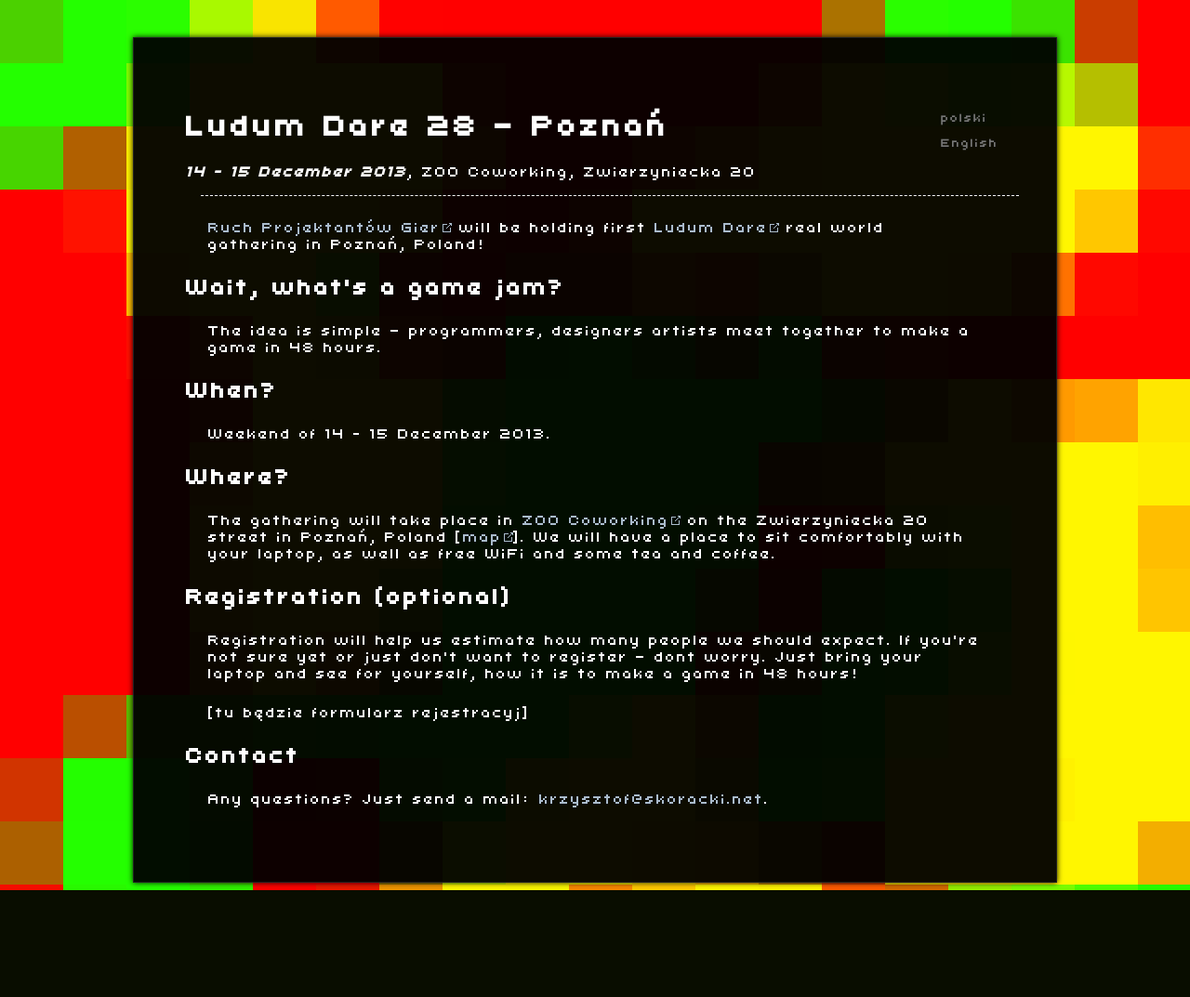
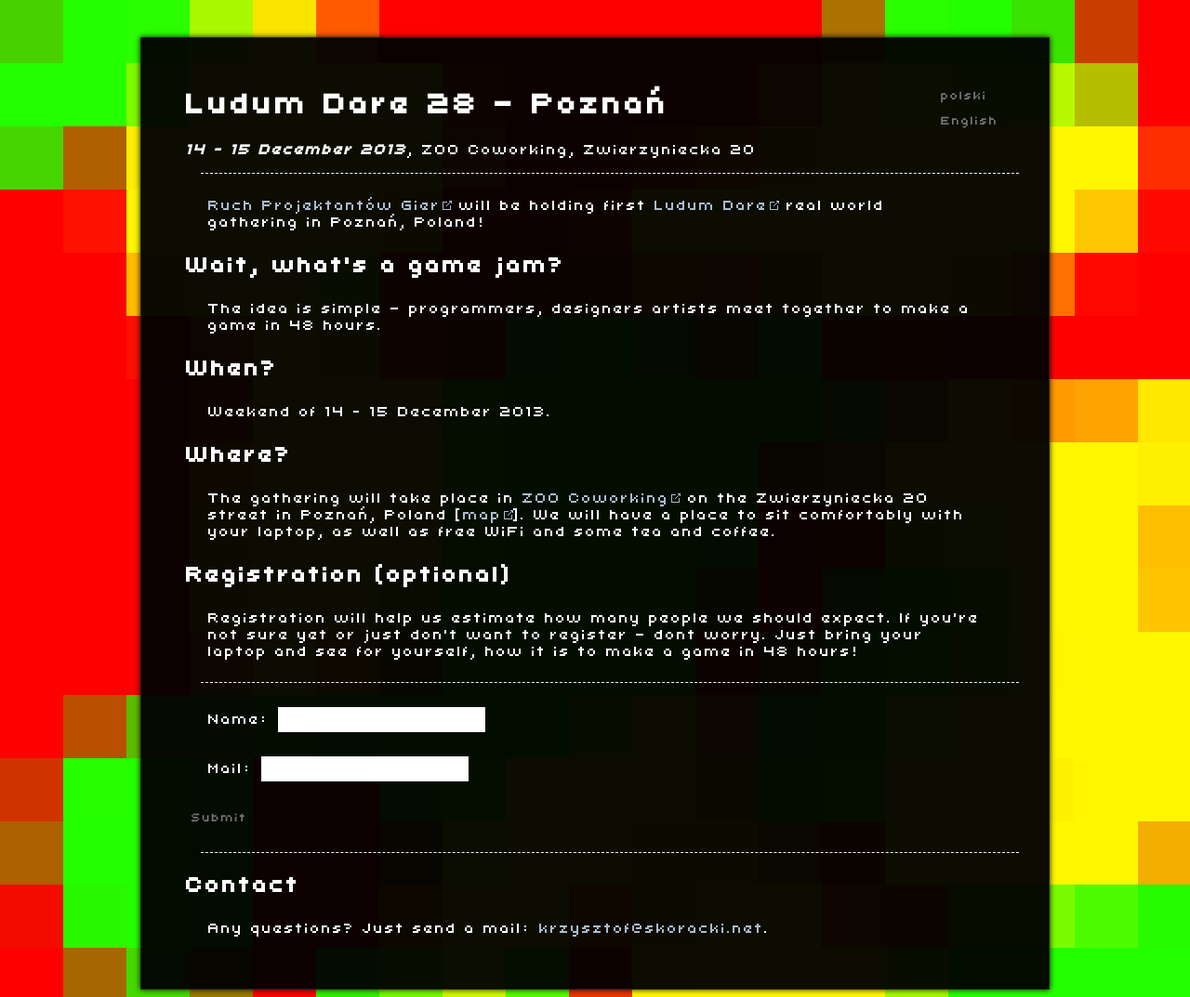
Before and after one commit to esenti/ld-poznan, a Django app: page / in a window 1280 px wide. Shown: the whole page at 93% size. Before the commit the page ends 958 px from the top, so only its background shows below. Run offline with Django 3.2, Linux system fonts and the light colour scheme; some libraries are stand-ins or nearby versions.

Commit message:
Added registration form.

```diff
--- a/ldpoznan/core/static/css/main.css
+++ b/ldpoznan/core/static/css/main.css
@@ -95,7 +95,7 @@ input
 	margin: auto;
 	margin-top: 40px;
 	width: 880px;
-	padding: 3.5em;
+	padding: 2em 3em;
 	border: 1px solid #222222;
 	background: rgba(0, 0, 0, 0.95);
 	box-shadow: 0px 0px 6px rgba(0, 0, 0, 0.95);
@@ -111,7 +111,7 @@ hr
 	margin: 1em;
 }
 
-.language-button
+input[type="submit"]
 {
 	display: inline;
 	border: none;
@@ -120,7 +120,7 @@ hr
 	color: #777777;
 }
 
-.language-button:HOVER
+input[type="submit"]:HOVER
 {
 	color: #ffffff;
 	text-decoration: underline;
@@ -136,3 +136,9 @@ hr
 {
 	float: left;
 }
+
+input[type="text"], input[type="email"]
+{
+	border: 1px solid #000000;
+	border-radius: 0px;
+}
--- a/ldpoznan/core/templates/core/index.html
+++ b/ldpoznan/core/templates/core/index.html
@@ -46,9 +46,15 @@
 {% blocktrans %}Registration will help us estimate how many people we should expect.
 If you're not sure yet or just don't want to register &mdash; dont worry. Just bring your laptop and see for yourself, how it is to make a game in 48 hours!{% endblocktrans %}
 </p>
-<p>[tu będzie formularz rejestracyj]
+<hr>
+<p>
+	<form id="form" action="{% url 'index' %}#form" method="post">
+		{% csrf_token %}
+		{{ form.as_p }}
+		<input type="submit" value="{% trans 'Submit' %}" />
+	</form>
 </p>
-
+<hr>
 <h2>{% blocktrans %}Contact{% endblocktrans %}</h2>
 <p>
 {% blocktrans %}Any questions? Just send a mail: <a href="mailto:krzysztof@skoracki.net?subject=LD28">krzysztof@skoracki.net</a>.{% endblocktrans %}
--- a/ldpoznan/core/views.py
+++ b/ldpoznan/core/views.py
@@ -1,4 +1,20 @@
 from django.shortcuts import render, redirect
+from django import forms
+from django.utils.translation import ugettext_lazy as _
+from django.contrib.auth.models import User
+
+class RegistrationForm(forms.Form):
+	name = forms.CharField(label=_('Name'))
+	mail = forms.EmailField(label=_('Mail'), required=False)
+
 
 def index(request):
-	return render(request, 'core/index.html')
+
+	if request.method == 'POST':
+		form = RegistrationForm(request.POST)
+		if form.is_valid():
+			user = User.objects.create_user(form.cleaned_data['name'], form.cleaned_data['mail'], 'pass')
+			return redirect('index')
+	else:
+		form = RegistrationForm()
+	return render(request, 'core/index.html', {'form': form})
--- a/ldpoznan/ldpoznan/settings.py
+++ b/ldpoznan/ldpoznan/settings.py
@@ -130,9 +130,9 @@ INSTALLED_APPS = (
     'django.contrib.messages',
     'django.contrib.staticfiles',
     # Uncomment the next line to enable the admin:
-    # 'django.contrib.admin',
+    'django.contrib.admin',
     # Uncomment the next line to enable admin documentation:
-    # 'django.contrib.admindocs',
+    'django.contrib.admindocs',
     'core',
     'south'
 )
--- a/ldpoznan/ldpoznan/urls.py
+++ b/ldpoznan/ldpoznan/urls.py
@@ -1,8 +1,8 @@
 from django.conf.urls import patterns, include, url
 
 # Uncomment the next two lines to enable the admin:
-# from django.contrib import admin
-# admin.autodiscover()
+from django.contrib import admin
+admin.autodiscover()
 
 urlpatterns = patterns('',
     # Examples:
@@ -10,10 +10,10 @@ urlpatterns = patterns('',
     # url(r'^ldpoznan/', include('ldpoznan.foo.urls')),
 
     # Uncomment the admin/doc line below to enable admin documentation:
-    # url(r'^admin/doc/', include('django.contrib.admindocs.urls')),
+    url(r'^admin/doc/', include('django.contrib.admindocs.urls')),
 
     # Uncomment the next line to enable the admin:
-    # url(r'^admin/', include(admin.site.urls)),
+    url(r'^admin/', include(admin.site.urls)),
     url(r'^', include('core.urls')),
     url(r'^i18n/', include('django.conf.urls.i18n')),
 )
```
Also changed, not shown: ldpoznan/core/locale/pl/LC_MESSAGES/django.po.
